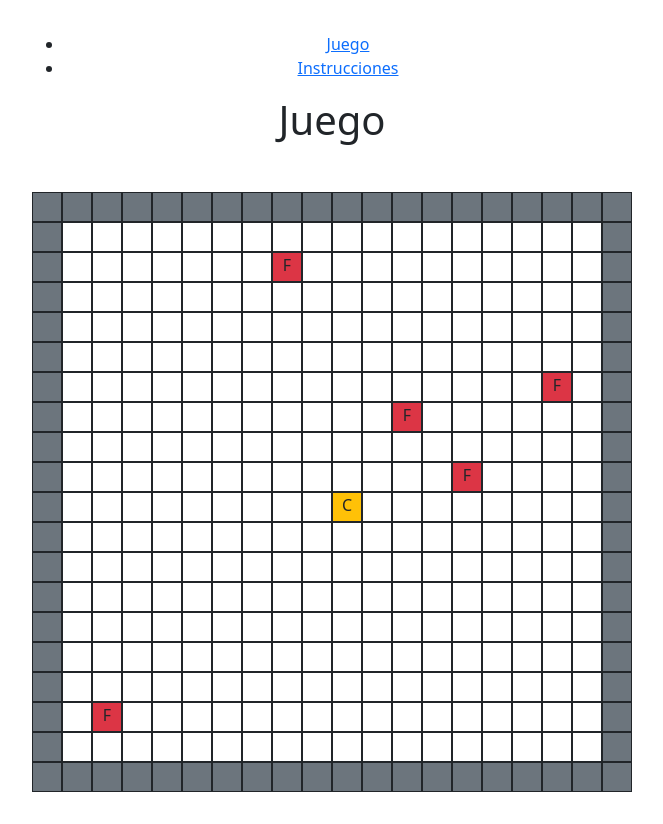
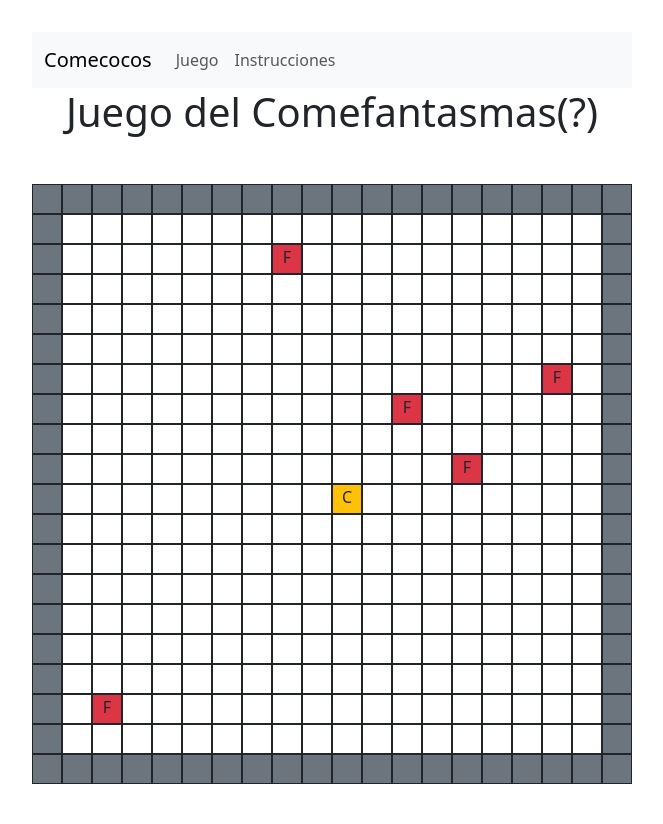
Before and after one commit to didacfrndz/UF2Examen2React, a React (Vite) app: page / in a window 1280 px wide. Shown: the whole page, without its empty margins (308-971 px from the left). Built offline with nearby package versions, Linux system fonts and the light colour scheme.

Commit message:
BonitoTodo

```diff
--- a/src/App.jsx
+++ b/src/App.jsx
@@ -8,15 +8,23 @@ function App() {
   return (
     <>
       <Router>
-        <nav>
-          <ul>
-            <li>
-              <Link to="/">Juego</Link>
-            </li>
-            <li>
-              <Link to="/about">Instrucciones</Link>
-            </li>
-          </ul>
+        <nav className="navbar navbar-expand-lg navbar-light bg-light">
+          <div className="container-fluid">
+            <Link className="navbar-brand" to="/">Comecocos</Link>
+            <button className="navbar-toggler" type="button" data-bs-toggle="collapse" data-bs-target="#navbarNav" aria-controls="navbarNav" aria-expanded="false" aria-label="Toggle navigation">
+              <span className="navbar-toggler-icon"></span>
+            </button>
+            <div className="collapse navbar-collapse" id="navbarNav">
+              <ul className="navbar-nav">
+                <li className="nav-item">
+                  <Link className="nav-link" to="/">Juego</Link>
+                </li>
+                <li className="nav-item">
+                  <Link className="nav-link" to="/about">Instrucciones</Link>
+                </li>
+              </ul>
+            </div>
+          </div>
         </nav>
         <Routes>
           <Route path="/" element={<VistaJuego />} />
--- a/src/componentes/panel.jsx
+++ b/src/componentes/panel.jsx
@@ -1,15 +1,15 @@
-import { useState, useEffect} from 'react';
+import { useState, useEffect } from 'react';
 import { colores } from "../lib/colores.js";
 import { arrayCasillas } from "../lib/Cuadricula.js";
 import Fantasma from "../lib/Fantasma.js";
 
 const Panel = () => {
     // Estado para la posición del comecocos
-    const [comecocosPos, setComecocosPos] = useState({ x: 10, y: 10 }); // Posición inicial en el centro
-
+    const [comecocosPos, setComecocosPos] = useState({ x: 10, y: 10 });
     // Estado para los fantasmas
     const [fantasmas, setFantasmas] = useState([]);
     useEffect(() => {
+        // Crear 5 instancias de Fantasma y generar posiciones aleatorias
         const nuevosFantasmas = [];
         for (let i = 0; i < 5; i++) {
             const fantasma = new Fantasma();
@@ -28,7 +28,7 @@ const Panel = () => {
                             // Verificar si la posición actual es la del comecocos o de un fantasma
                             const isComecocos = filaIndex === comecocosPos.y && casillaIndex === comecocosPos.x;
                             const isFantasma = fantasmas.some(fantasma => fantasma.x === casillaIndex && fantasma.y === filaIndex);
-                            // Determinar el color de la celda,comecocos o fantasma
+                            // Determinar el color de la celda, comecocos o fantasma
                             const colorClase = isComecocos ? colores(5) : isFantasma ? colores(4) : colores(casilla);
                             return (
                                 <div
--- a/src/lib/Fantasma.js
+++ b/src/lib/Fantasma.js
@@ -4,7 +4,7 @@ class Fantasma {
         this.y = 0;
         this.estado = 'vivo';
     }
-
+    // Método para generar una posición aleatoria para el fantasma sin ir a los bordes del panel
     generaPosicionAleatoria(maxX, maxY) {
         this.x = Math.floor(Math.random() * (maxX - 2)) + 1;
         this.y = Math.floor(Math.random() * (maxY - 2)) + 1;
--- a/src/vistas/VistaInstrucciones.jsx
+++ b/src/vistas/VistaInstrucciones.jsx
@@ -1,7 +1,16 @@
+import 'bootstrap/dist/css/bootstrap.min.css';
+
 export default function VistaInstrucciones() {
-    return(
-        <div>
-            <h1>Instrucciones</h1>
+    return (
+        <div className="container mt-5">
+            <div className="card">
+                <div className="card-header">
+                    <h1>Instrucciones</h1>
+                </div>
+                <div className="card-body">
+                    <p className="card-text">Usando las flechas debes atrapar a los fantasmas. Cada fantasma da puntos.</p>
+                </div>
+            </div>
         </div>
-    )
+    );
 }
--- a/src/vistas/VistaJuego.jsx
+++ b/src/vistas/VistaJuego.jsx
@@ -3,7 +3,7 @@ import Panel from "../componentes/panel.jsx";
 export default function VistaJuego() {
     return (
         <div>
-            <h1>Juego</h1>
+            <h1>Juego del Comefantasmas(?)</h1>
             <Panel />
         </div>
     );
```
